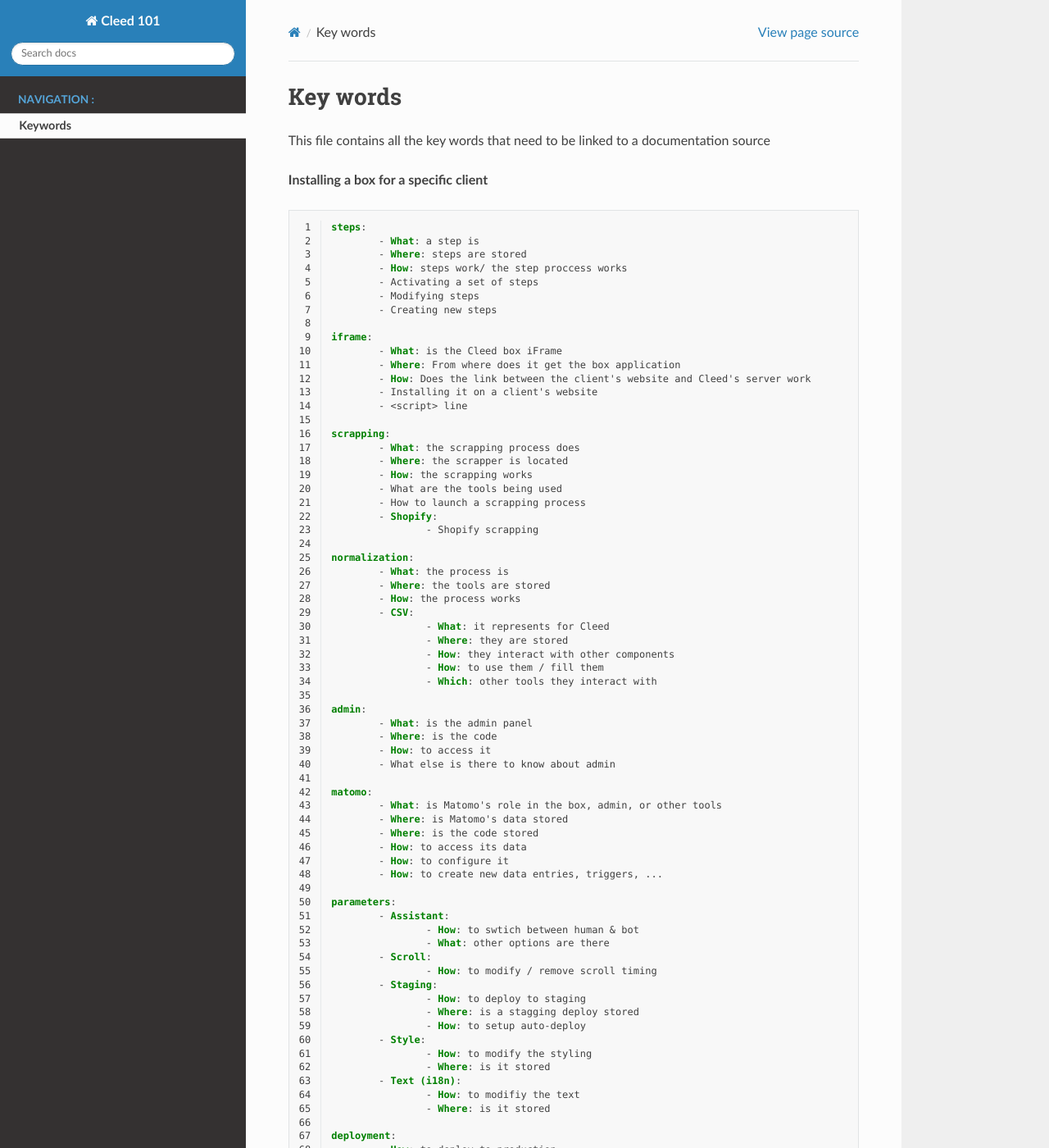
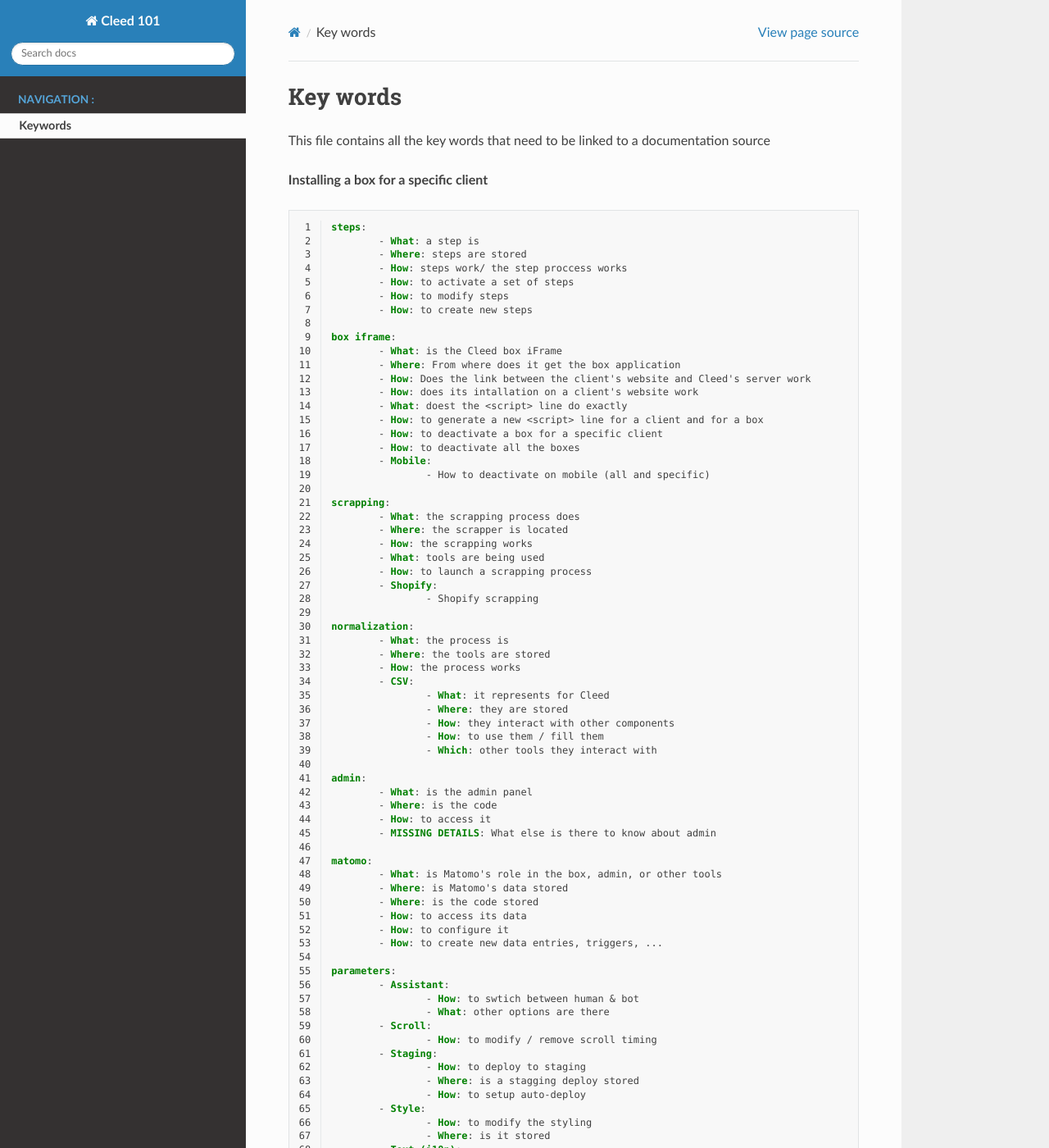
Before and after one commit to gXiah/cleed-documentation, a Sphinx documentation site: the page built from source/pages/general/keywords.rst, in a window 1280 px wide and 1400 px high. Shown: the whole window at 82% size. Built offline with Sphinx 7.4.7 and the Read the Docs theme 2.0.0, drawn with Linux system fonts in a browser that asks for light colours; some of the changed text lies outside the part shown.

Commit message:
Updated keywords

```diff
--- a/source/conf.py
+++ b/source/conf.py
@@ -18,8 +18,8 @@
 # -- Project information -----------------------------------------------------
 
 project = 'Cleed 101'
-copyright = '2021, Adam Aquesbi'
-author = 'Cleed'
+copyright = '2021, Cleed'
+author = 'Adam Aquesbi'
 
 # The full version, including alpha/beta/rc tags
 release = '1.0'
--- a/source/pages/general/keywords.rst
+++ b/source/pages/general/keywords.rst
@@ -17,23 +17,28 @@ source
 		- What: a step is
 		- Where: steps are stored
 		- How: steps work/ the step proccess works
-		- Activating a set of steps
-		- Modifying steps
-		- Creating new steps
+		- How: to activate a set of steps
+		- How: to modify steps
+		- How: to create new steps
 
-	iframe:
+	box iframe:
 		- What: is the Cleed box iFrame
 		- Where: From where does it get the box application
 		- How: Does the link between the client's website and Cleed's server work
-		- Installing it on a client's website
-		- <script> line
+		- How: does its intallation on a client's website work
+		- What: doest the <script> line do exactly
+		- How: to generate a new <script> line for a client and for a box
+		- How: to deactivate a box for a specific client
+		- How: to deactivate all the boxes
+		- Mobile:
+			- How to deactivate on mobile (all and specific)
 
 	scrapping:
 		- What: the scrapping process does
 		- Where: the scrapper is located
 		- How: the scrapping works
-		- What are the tools being used
-		- How to launch a scrapping process
+		- What: tools are being used
+		- How: to launch a scrapping process
 		- Shopify:
 			- Shopify scrapping
 
@@ -52,7 +57,7 @@ source
 		- What: is the admin panel
 		- Where: is the code
 		- How: to access it
-		- What else is there to know about admin
+		- MISSING DETAILS: What else is there to know about admin
 
 	matomo:
 		- What: is Matomo's role in the box, admin, or other tools
@@ -82,3 +87,21 @@ source
 	deployment:
 		- How: to deploy to production
 		- How: to deploy *only* for one client
+
+	box loging in:
+		- What: what it is
+		- How: how it works
+		- Where: is the code for this feature stored
+		- How: does it link itself to a client's users database
+		- How: to activate it
+		- MISSING DETAILS: What else is there to know about the box login process
+
+	recomendations: .
+
+	databases:
+		- store products:
+
+	dialogflow: .
+
+	Assistant Chat:
+		- Slack:
```
Also changed, not shown: source/index.rst (+5 -2 lines).
